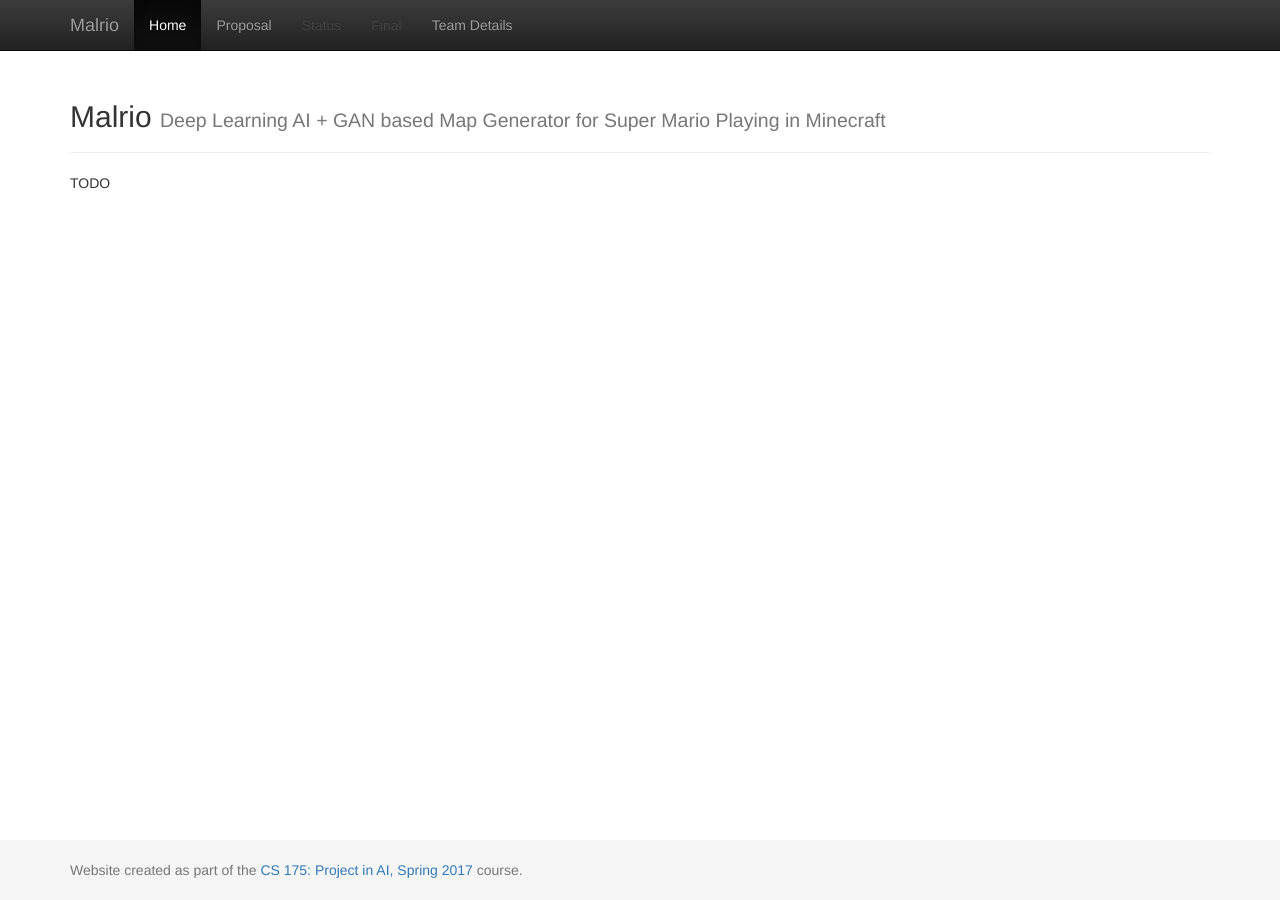
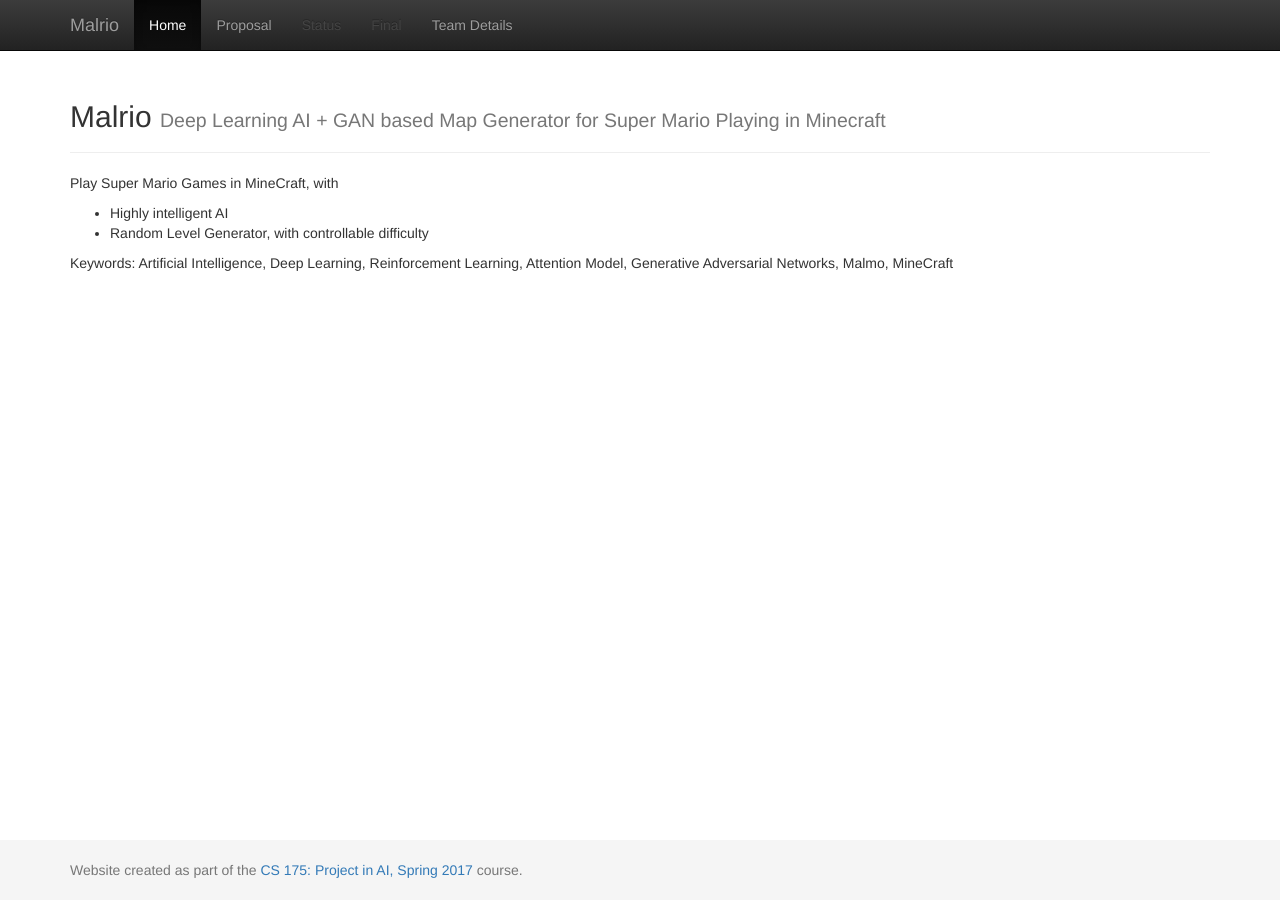
Before and after one commit to Malmactor/malrio, a Jekyll site: the page built from docs/index.md, in a window 1280 px wide. Built offline with Jekyll 4.4.1, drawn with Linux system fonts in a browser that asks for light colours.

Commit message:
Update index.md

```diff
--- a/docs/index.md
+++ b/docs/index.md
@@ -2,4 +2,8 @@
 layout: default
 title:  Home
 ---
-TODO
+Play Super Mario Games in MineCraft, with
+  - Highly intelligent AI
+  - Random Level Generator, with controllable difficulty
+
+Keywords: Artificial Intelligence, Deep Learning, Reinforcement Learning, Attention Model, Generative Adversarial Networks, Malmo, MineCraft
```
